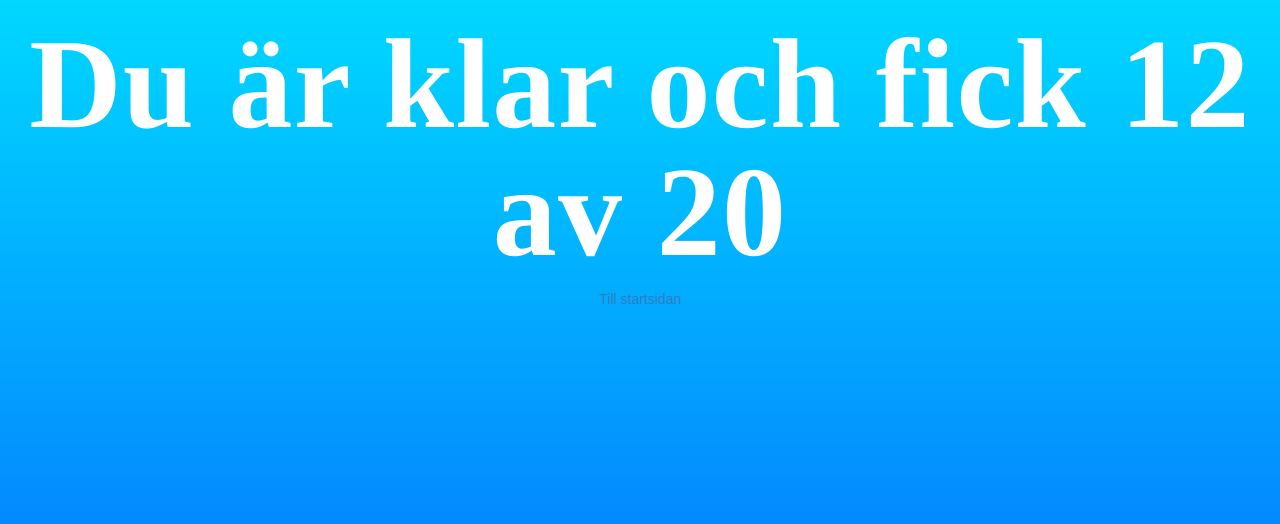
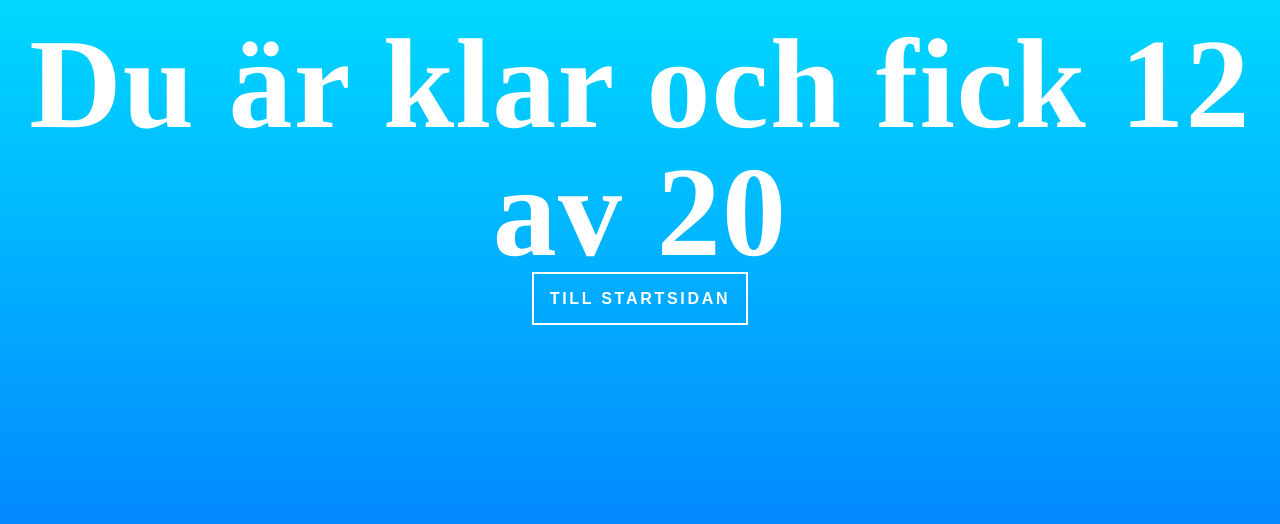
Before and after one commit to Lobsterass/quizproject, a Django app: page /quiz/1/completed/ in a window 1280 px wide. Shown: the top 524 px of the page. Run offline with Django 3.2, Linux system fonts and the light colour scheme; some libraries are stand-ins or nearby versions.

Commit message:
completed.html
button

```diff
--- a/quiz/templates/completed.html
+++ b/quiz/templates/completed.html
@@ -12,8 +12,7 @@
 	</head>
 	<body>
 		<h1>Du är klar och fick {{ correct }} av {{ total }}</h1>
-		<p><a href="{% url 'start_page' %}">
-			Till startsidan
-		</a></p>
+		<b>
+		<p><a href="{% url 'start_page' %}" class="button">Till startsidan</a></p>
 	</body>
 </html>
--- a/static/style.css
+++ b/static/style.css
@@ -66,13 +66,13 @@ h3 {
     border: 2px solid #fff;
     text-transform: uppercase;
     letter-spacing: 0.17em;
-    margin:40px 6px;
+    margin:300px 6px;
 }
 .startbutton:hover {
     background-color: #fff;
     color: #00d8ff;
     text-decoration: none;
-    margin:40px 6px;
+    margin:300px 6px;
 }
 .divider{
     width:10px;
```
